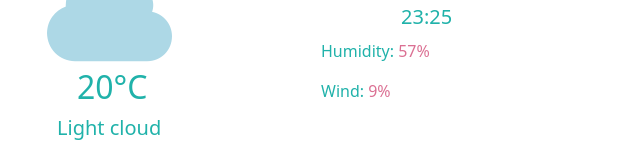
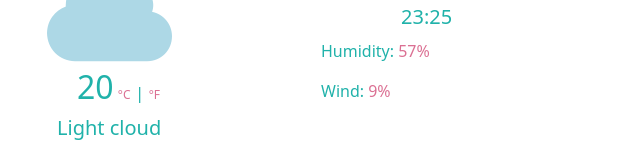
Before and after one commit to diemngannguyen/my-app, a plain HTML site: page index.html in a window 1280 px wide. Shown: the part 140-307 px from the top of the page, 401-1041 px from the left. Drawn offline with nearby package versions, Linux system fonts and the light colour scheme.

Commit message:
adding celcius & fahrenheit

```diff
--- a/index.html
+++ b/index.html
@@ -32,7 +32,8 @@
         <div class="row justify-content-center">
           <div class="col-3">
             <i class="fas fa-cloud cloudy"></i>
-            <h2><span class="curr-temp">20°C</span></h2>
+            <h2><span class="curr-temp">20</span></h2>
+             <span class="units"><a href="#" id="celcius">°C</a> | <a href ="#" id="fahrenheit">°F</a></span>
             <h3>Light cloud</h3>
           </div>
           <div class="col">
--- a/src/style.css
+++ b/src/style.css
@@ -33,6 +33,7 @@ a {
 }
 .units {
   color: lightseagreen;
+  font-size: 17px;
 }
 .detail {
   color: lightseagreen;
```
